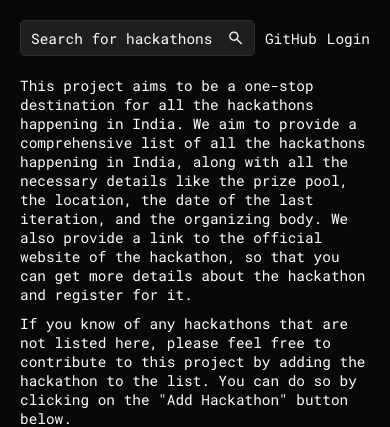
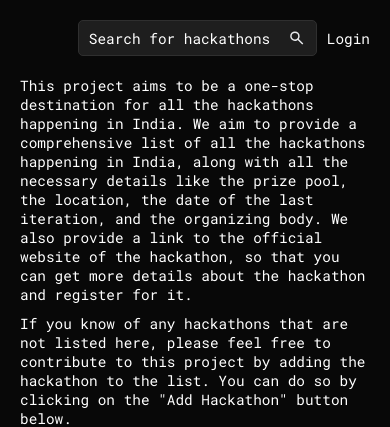
Before and after one commit to Om-Mishra7/Hackathons, a Flask app: page /home in a window 390 px wide. Shown: the top 427 px of the page. Run offline with Flask 3, Linux system fonts and the light colour scheme; data that the repository does not hold is empty.

Commit message:
chore: Update GitHub link in home.html template

```diff
--- a/app/frontend/static/css/home.css
+++ b/app/frontend/static/css/home.css
@@ -291,6 +291,10 @@
     gap: 10px;
   }
 
+  #github-link {
+    display: none;
+  }
+
   .search-container {
     min-width: calc(100% - 150px);
   }
--- a/app/frontend/templates/public/home.html
+++ b/app/frontend/templates/public/home.html
@@ -108,7 +108,7 @@
         <input type="text" class="search-input" placeholder="Search for hackathons [/]" oninput="searchHackathons(this.value)" id="search-input">
         <svg onclick="searchHackathons(document.getElementById('search-input').value)" xmlns="http://www.w3.org/2000/svg" height="24px" viewBox="0 -960 960 960" width="24px" fill="#e8eaed"><path d="M784-120 532-372q-30 24-69 38t-83 14q-109 0-184.5-75.5T120-580q0-109 75.5-184.5T380-840q109 0 184.5 75.5T640-580q0 44-14 83t-38 69l252 252-56 56ZM380-400q75 0 127.5-52.5T560-580q0-75-52.5-127.5T380-760q-75 0-127.5 52.5T200-580q0 75 52.5 127.5T380-400Z"/></svg>
     </div>
-    <a href="https://github.com/Om-Mishra7/Hackathons" target="_blank" class="github-link">GitHub</a>
+    <a href="https://github.com/Om-Mishra7/Hackathons" target="_blank" class="github-link" id="github-link">GitHub</a>
     {% if session.logged_in %}
     <a href="/auth/logout" class="logout-link">Logout({{ session.user.account_information.login }})</a>
     {% else %}
```
